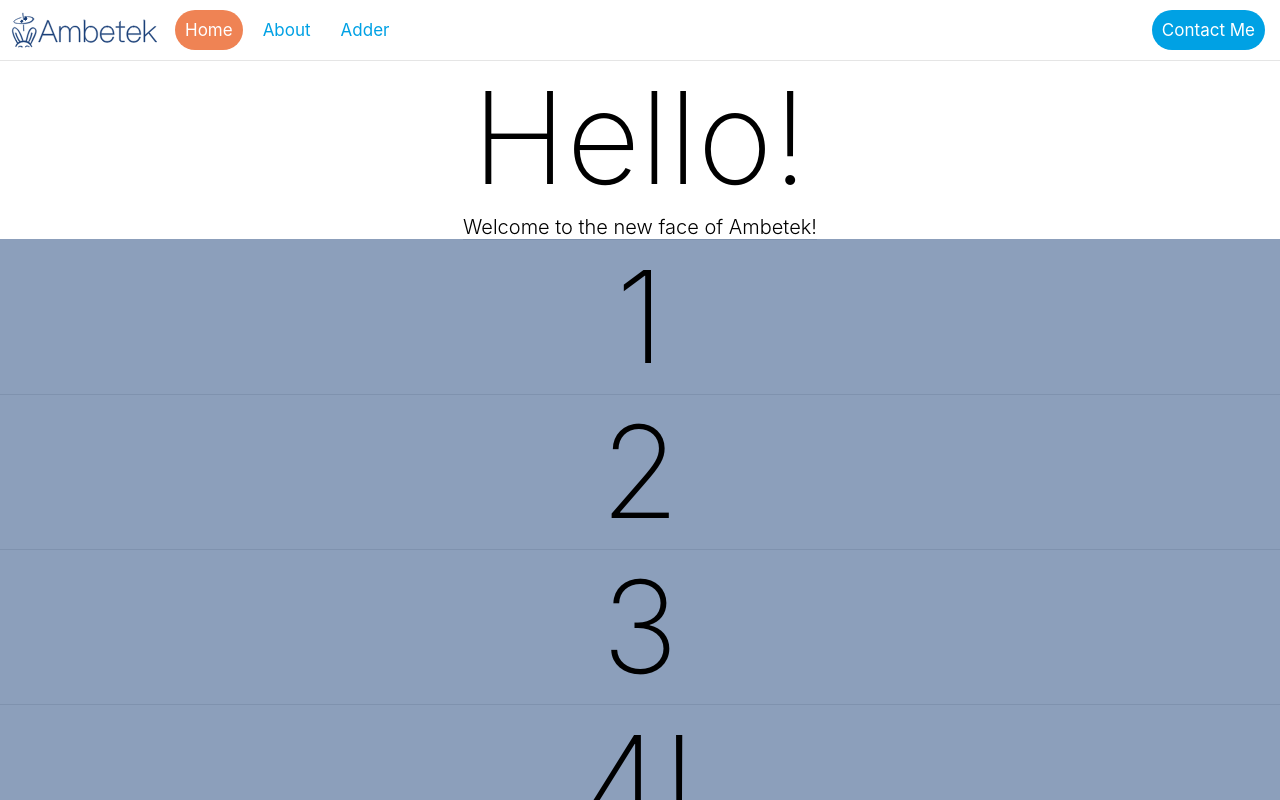
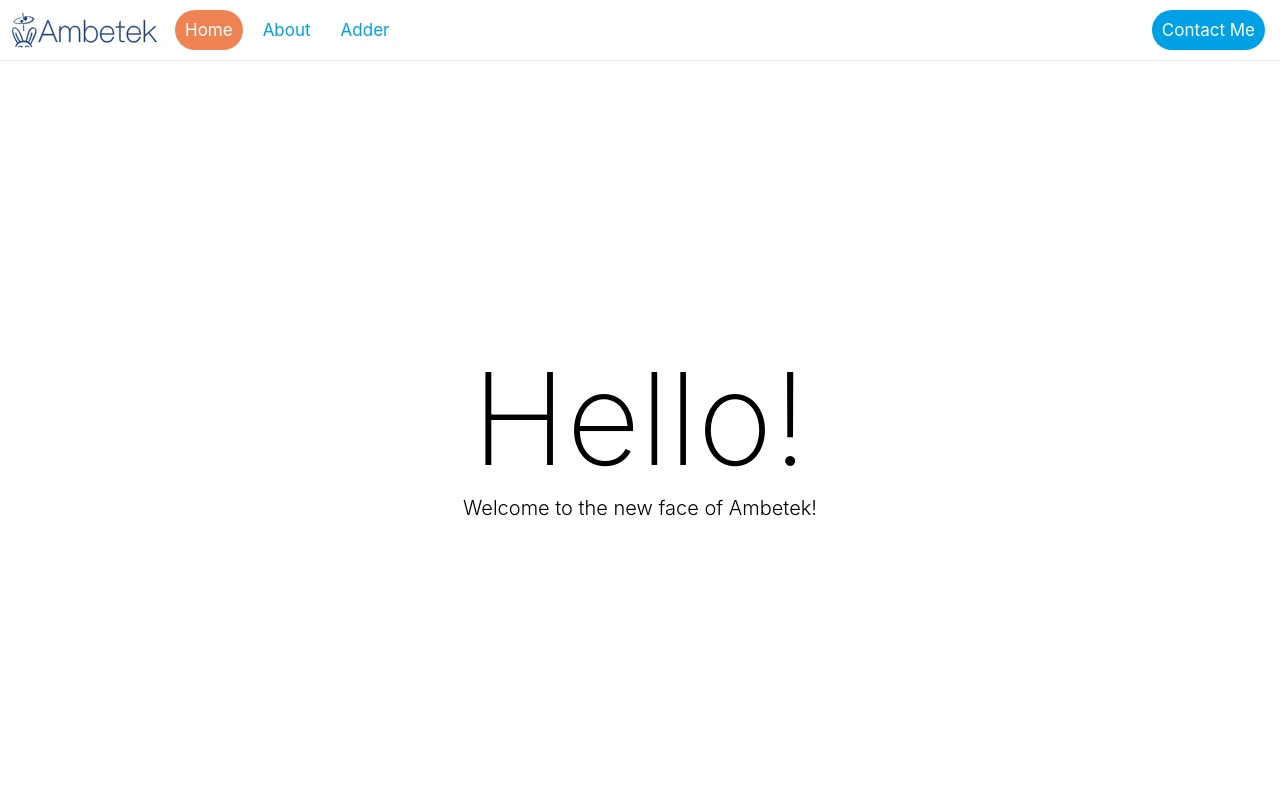
Before and after one commit to Sylean/ambetek-react, a React (Create React App) app: page / in a window 1280 px wide. Built offline with nearby package versions, Linux system fonts and the light colour scheme.

Commit message:
Fix slide heights

```diff
--- a/src/App.tsx
+++ b/src/App.tsx
@@ -15,21 +15,18 @@ function App() {
   return (
     <Router>
       <div>
+      <Header />
         <Switch>
           <Route exact path="/adder">
-            <Header />
             <Adder />
           </Route>
           <Route exact path="/about">
-            <Header />
             <About />
           </Route>
           <Route exact path="/">
-            <Header />
             <Home />
           </Route>
           <Route>
-            <Header />
             <NotFound404 />
           </Route>
         </Switch>
--- a/src/components/Home/Home.scss
+++ b/src/components/Home/Home.scss
@@ -9,7 +9,7 @@ html, body {
     overflow-x: hidden;
     display: flex;
     scroll-snap-type: y mandatory;
-    height: calc(100% - 60px);
+    height: calc(100vh - 60px);
     width: 100%;
     justify-content: flex-start;
     align-items: center;
@@ -17,12 +17,12 @@ html, body {
     flex: none;
 
     @media only screen and (max-width: 554px) {
-        height: calc(100% - 120px);
+        height: calc(100vh - 120px);
     }
 }
 
 .home-slide {
-    height: 100%;
+    height: calc(100vh - 60px);
     width: 100%;
 
     display: flex;
```
